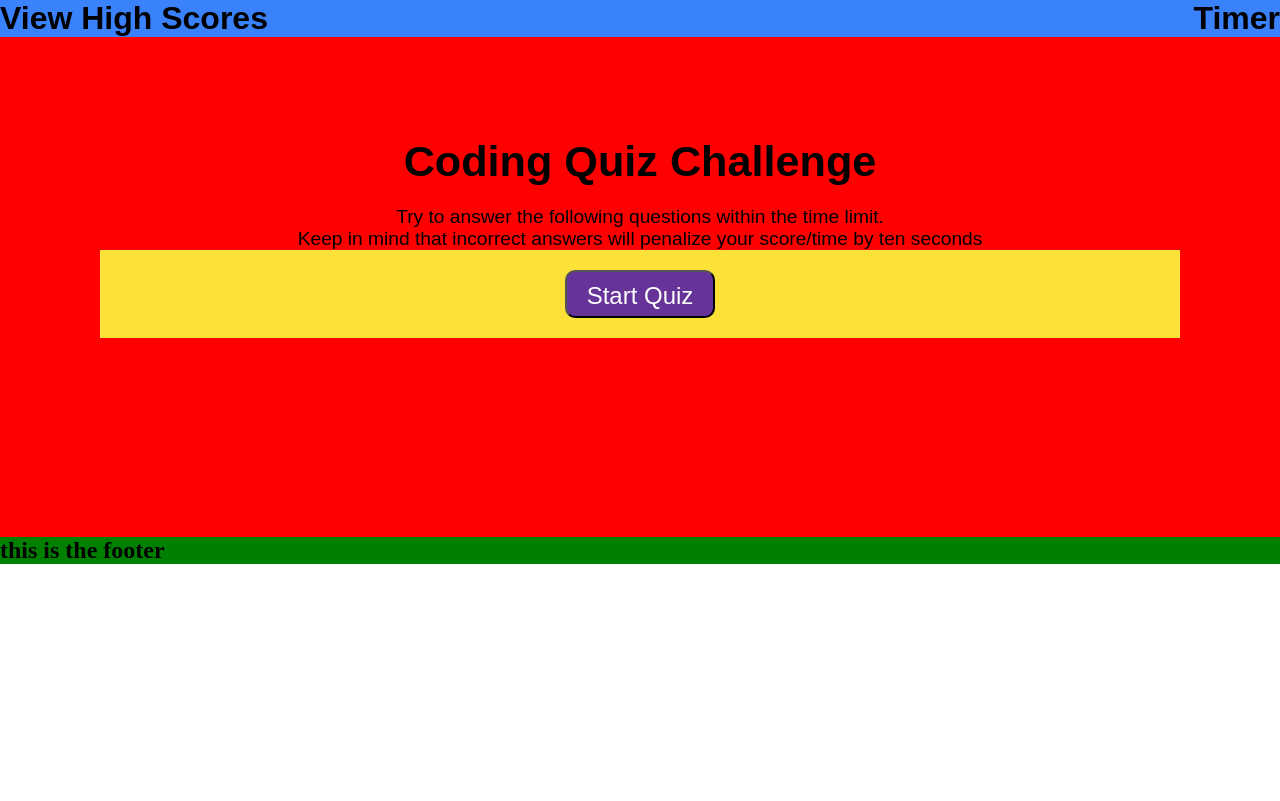
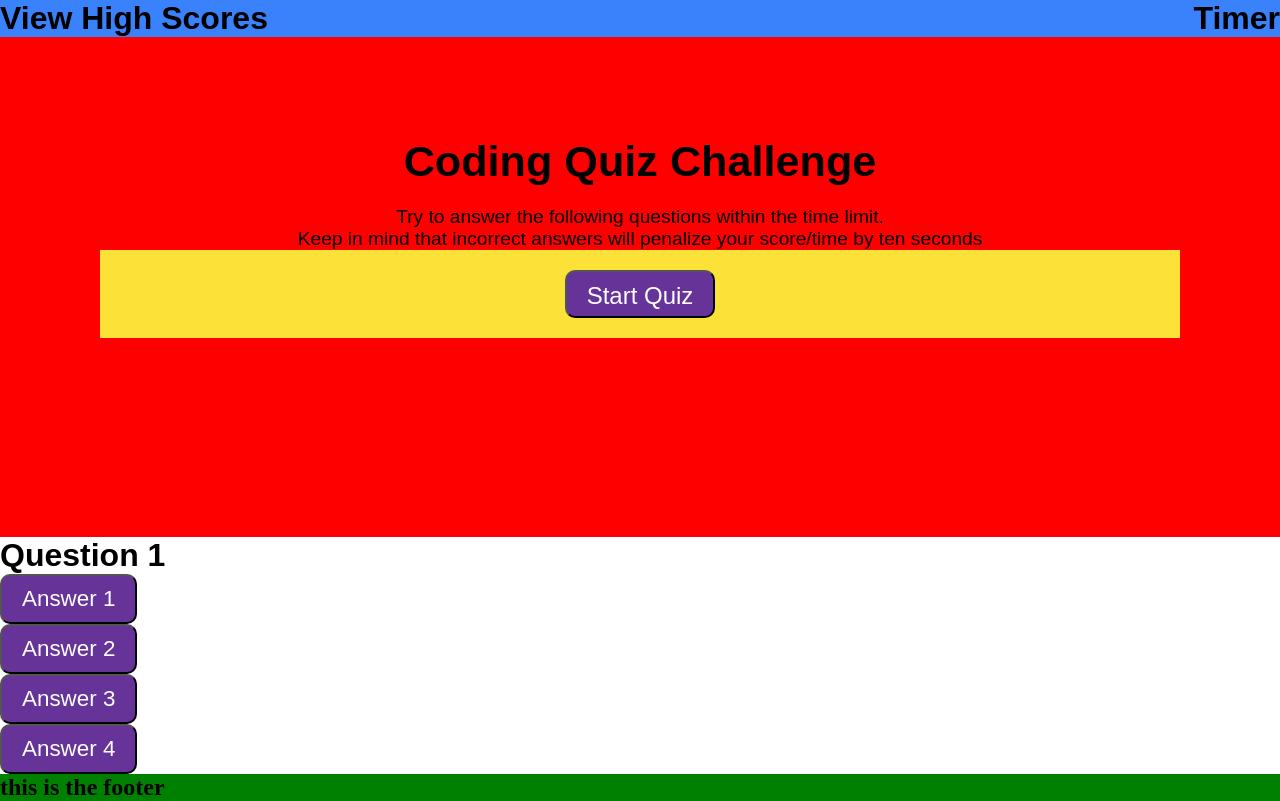
Before and after one commit to gfernandez25/code-quiz, a plain HTML site: page index.html in a window 1280 px wide. Drawn offline with Linux system fonts and the light colour scheme.

Commit message:
answer button creation

```diff
--- a/assets/css/style.css
+++ b/assets/css/style.css
@@ -57,6 +57,23 @@
     padding: 10px 20px;
 }
 
+.btn-answer{
+    background-color: rebeccapurple;
+    color: white;
+    font-size: 0.7em;
+    text-align: center;
+    border-radius: 10px;
+    cursor:pointer;
+    padding: 10px 20px;
+    display: block;
+}
+.question-format{
+    background-color: white;
+    font-family: Arial, Helvetica, sans-serif;
+    font-weight: bolder;
+    font-size: 2em;
+}
+
 .footer{
     background-color: green;
     height: 100%;
--- a/assets/js/script.js
+++ b/assets/js/script.js
@@ -1,20 +1,53 @@
-
 //create variable to target div timer element
 var displayTimer = document.getElementById("display-timer")
 
 //create variable to target start button
 var buttonStart = document.getElementById("button-start-quiz");
 
+//variable to target hidden div to append list of questions
+var positionDiv = document.getElementById("hidden-element")
+
 
 //add event listener to button to start the quiz
 buttonStart.addEventListener("click", function () {
         window.alert("start button clicked") //testing event listener
-    timer = 100; // variable to store initial time everytime we click the start button
-    currenTimer = startCountdown(); //did it this way to be able so use clearinterval
+        timer = 100; // variable to store initial time everytime we click the start button
+        currenTimer = startCountdown(); //did it this way to be able so use clearinterval function since it must receive a variable
     }
 )
 
+//create container to hold answers
+var answerContainerEL = document.createElement("div");
+answerContainerEL.className = "question-format";
+answerContainerEL.textContent = "Question 1";
+positionDiv.appendChild(answerContainerEL)
 
+// create answer button 1
+var answerButtonEl1 = document.createElement("button");
+answerButtonEl1.textContent = "Answer 1";
+answerButtonEl1.className = "btn-answer";
+answerContainerEL.appendChild(answerButtonEl1)
+//answerButtonEl.setAttribute("data-task-id", taskId);
+
+// create answer button 2
+var answerButtonEl2 = document.createElement("button");
+answerButtonEl2.textContent = "Answer 2";
+answerButtonEl2.className = "btn-answer";
+answerContainerEL.appendChild(answerButtonEl2)
+
+// create answer button 3
+var answerButtonEl3 = document.createElement("button");
+answerButtonEl3.textContent = "Answer 3";
+answerButtonEl3.className = "btn-answer";
+answerContainerEL.appendChild(answerButtonEl3)
+
+// create answer button 4
+var answerButtonEl4 = document.createElement("button");
+answerButtonEl4.textContent = "Answer 4";
+answerButtonEl4.className = "btn-answer";
+answerContainerEL.appendChild(answerButtonEl4)
+
+console.log(answerContainerEL);
 
 //function that will run every second  and call function that reduce total time remaining, return time remaining
 function startCountdown() {
@@ -32,7 +65,7 @@ function countDown() {
     }
 }
 
-//function that displays the current count on the page by using DOM targeting
+//function that displays the current count on the page by using DOM targeting displaytimer above
 function displayCount(timer) {
     displayTimer.textContent = timer;
 }
--- a/index.html
+++ b/index.html
@@ -32,6 +32,10 @@
             </div>
         </main>
 
+    <div id='hidden-element'></div>
+        <ul class="task-list" id="tasks-to-do"></ul>
+
+
         <footer class="footer">
             <h2> this is the footer</h2>
 
```
